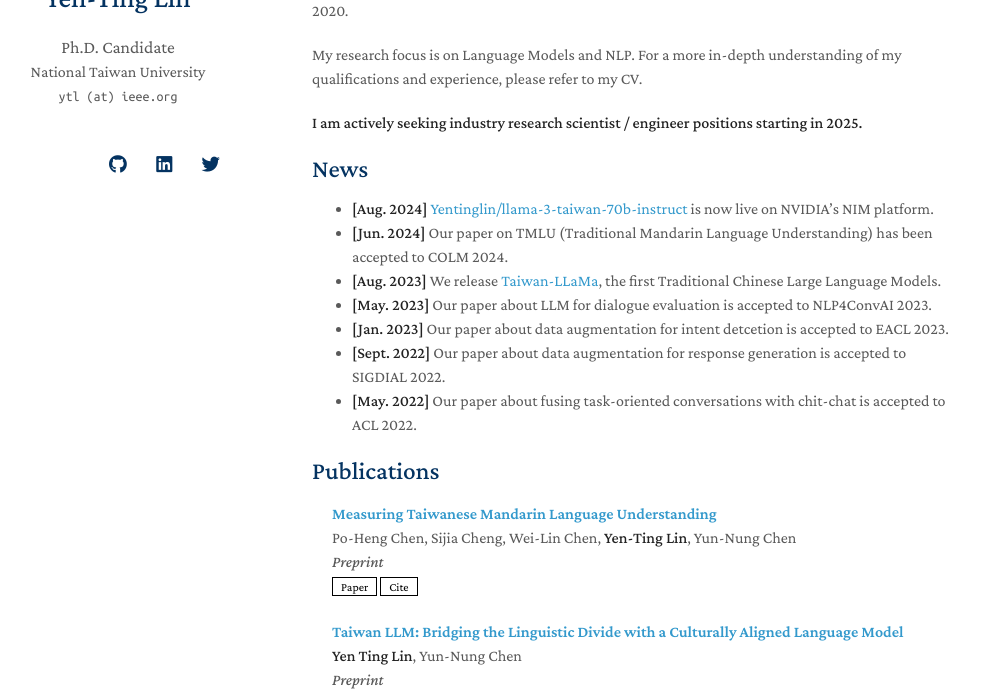
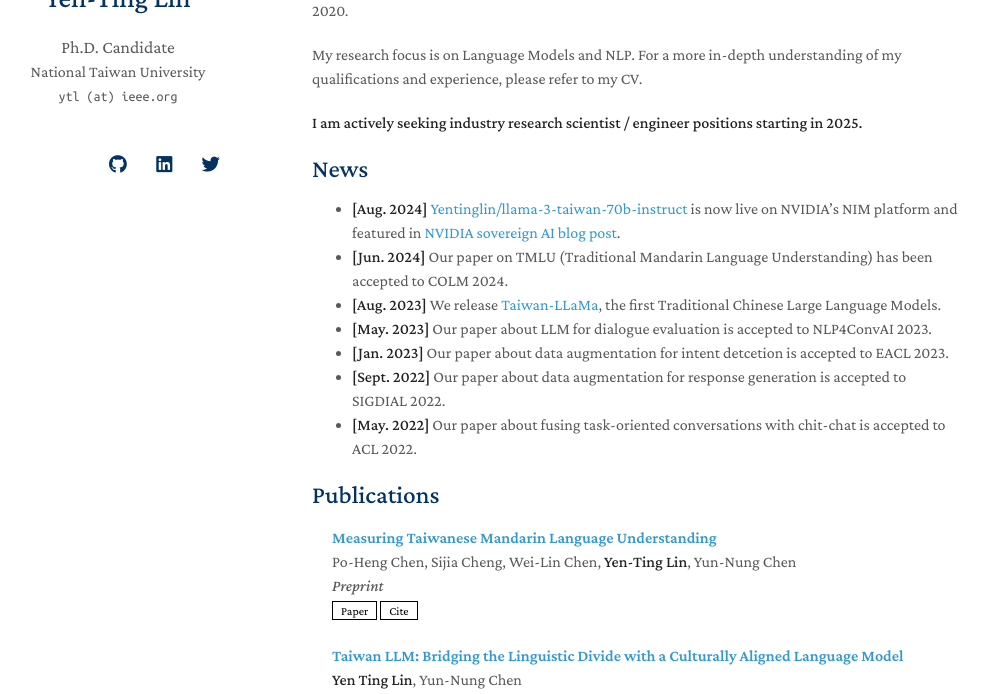
Before and after one commit to adamlin120/adamlin120.github.io, a Jekyll site: the page built from index.md, in a window 1280 px wide and 900 px high, cut to the strip 206-900 px from the top of the window. Shown: the whole strip, without its empty margins (158-1147 px from the left). Built offline with Jekyll 4.4.1, drawn with Linux system fonts in a browser that asks for light colours; nearby versions of some CDN libraries; a style sheet for code colours, icons or effects is not loaded; our own code applies the rules of GitHub Pages for plain Markdown files.

Commit message:
Update index.md

```diff
--- a/index.md
+++ b/index.md
@@ -20,7 +20,7 @@
 [//]: # (- **Conversational AI:** task-oriented dialogue, dialogue state tracking, response generation)
 
 ## News
-- **[Aug. 2024]** <a href="https://build.nvidia.com/yentinglin/llama-3-taiwan-70b-instruct">Yentinglin/llama-3-taiwan-70b-instruct</a> is now live on NVIDIA's NIM platform.
+- **[Aug. 2024]** <a href="https://build.nvidia.com/yentinglin/llama-3-taiwan-70b-instruct">Yentinglin/llama-3-taiwan-70b-instruct</a> is now live on NVIDIA's NIM platform and featured in <a href="https://nvda.ws/3X1Ndj5">NVIDIA sovereign AI blog post</a>.
 - **[Jun. 2024]** Our paper on TMLU (Traditional Mandarin Language Understanding) has been accepted to COLM 2024.
 - **[Aug. 2023]** We release <a href="https://github.com/MiuLab/Taiwan-LLaMa">Taiwan-LLaMa</a>, the first Traditional Chinese Large Language Models.
 - **[May. 2023]** Our paper about LLM for dialogue evaluation is accepted to NLP4ConvAI 2023.
```
